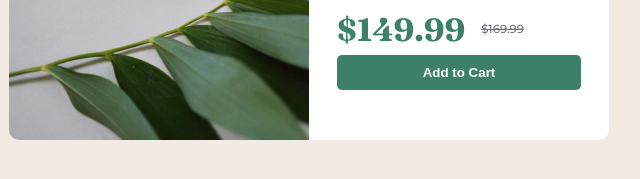
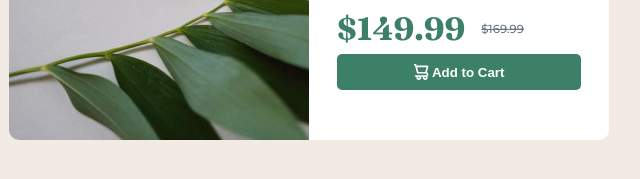
Before and after one commit to samuel-adu/Product-preview-card-component, a plain HTML site: page index.html in a window 1280 px wide. Shown: the part 485-664 px from the top of the page, 331-971 px from the left. Drawn offline with Linux system fonts and the light colour scheme.

Commit message:
add cart icon to button

```diff
--- a/index.html
+++ b/index.html
@@ -48,7 +48,11 @@
           <p class="new-price">$149.99</p>
           <small class="old-price">$169.99</small>
         </div>
-        <button class="btn">Add to Cart</button>
+
+        <button class="btn">
+          <img src="./images/icon-cart.svg" alt="" class="cart-icon" />
+          Add to Cart
+        </button>
       </main>
     </div>
   </body>
--- a/style.css
+++ b/style.css
@@ -92,11 +92,18 @@ p {
   border-radius: 5px;
   font-weight: 700;
   cursor: pointer;
+  display: flex;
+  align-items: center;
+  justify-content: center;
 }
 
 .btn:hover,
 .btn:focus {
   background-color: var(--clr-hover);
+}
+
+.cart-icon {
+  margin-right: 0.25em;
 }
 
 @media (min-width: 500px) {
```
